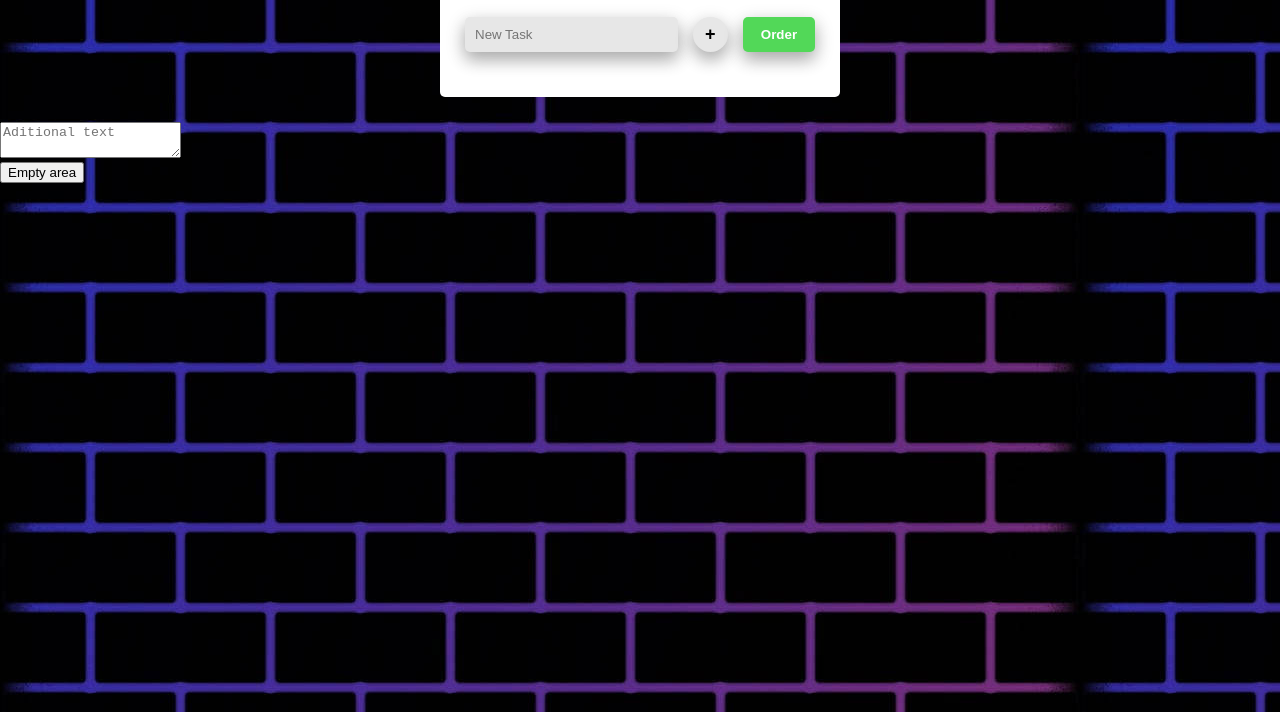
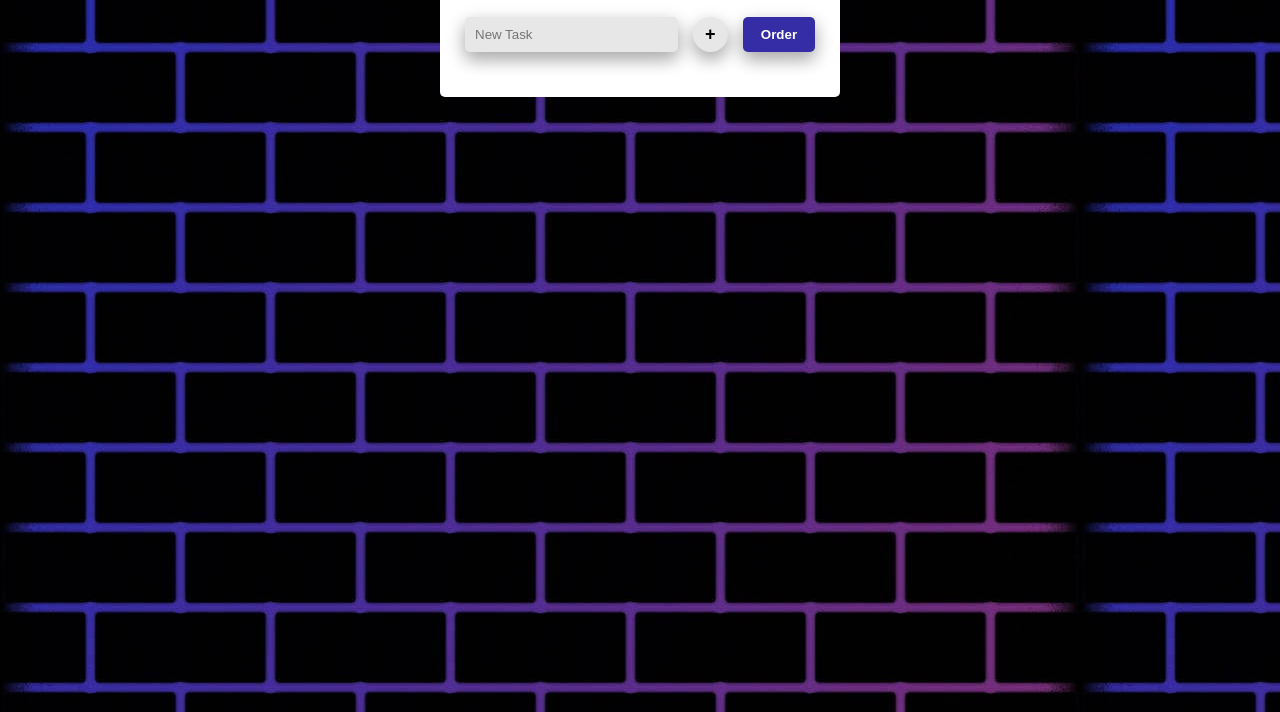
Before and after one commit to Malibu54/toDo-list, a website: page index.html in a window 1280 px wide. Shown: the part 113-825 px from the top of the page. Drawn offline with Linux system fonts and the light colour scheme; some packages are replaced by stand-ins of ours; a script that the page names is missing.

Commit message:
//Update
Update text, text area and welcome

```diff
--- a/css/tareas_style.css
+++ b/css/tareas_style.css
@@ -1,6 +1,6 @@
 :root {
-    --primary: #5096F1;
-    --secondary: #52D858;
+    --primary: #692C89;
+    --secondary: #352DA6;
     --light: #fff;
     --dark: #000;
     --diabled: #e7e7e7;
--- a/index.html
+++ b/index.html
@@ -34,8 +34,8 @@
         </form>
         <div id="tasksContainer"></div>
     </div>
-    <textarea id="area" placeholder="Aditional text"></textarea><br>
-    <button class="ctrltskbtn" onclick="localStorage.removeItem('area');area.value=''">Empty area</button><br>
+    <!--<textarea id="area" placeholder="Aditional text"></textarea><br>
+    <button class="orderButton roundBorder" onclick="localStorage.removeItem('area');area.value=''">Empty area</button><br>-->
 </body>
 
 </html>
--- a/js/index.js
+++ b/js/index.js
@@ -59,13 +59,13 @@ const renderOrderedTasks = () => {
 };
 
 setDate();
-
+/*
 area.value = localStorage.getItem("area");
 area.oninput = () => {
   localStorage.setItem("area", area.value);
 };
 
-/*Swal.fire({
+Swal.fire({
   title: "Submit your Github username",
   input: "text",
   inputAttributes: {
```
